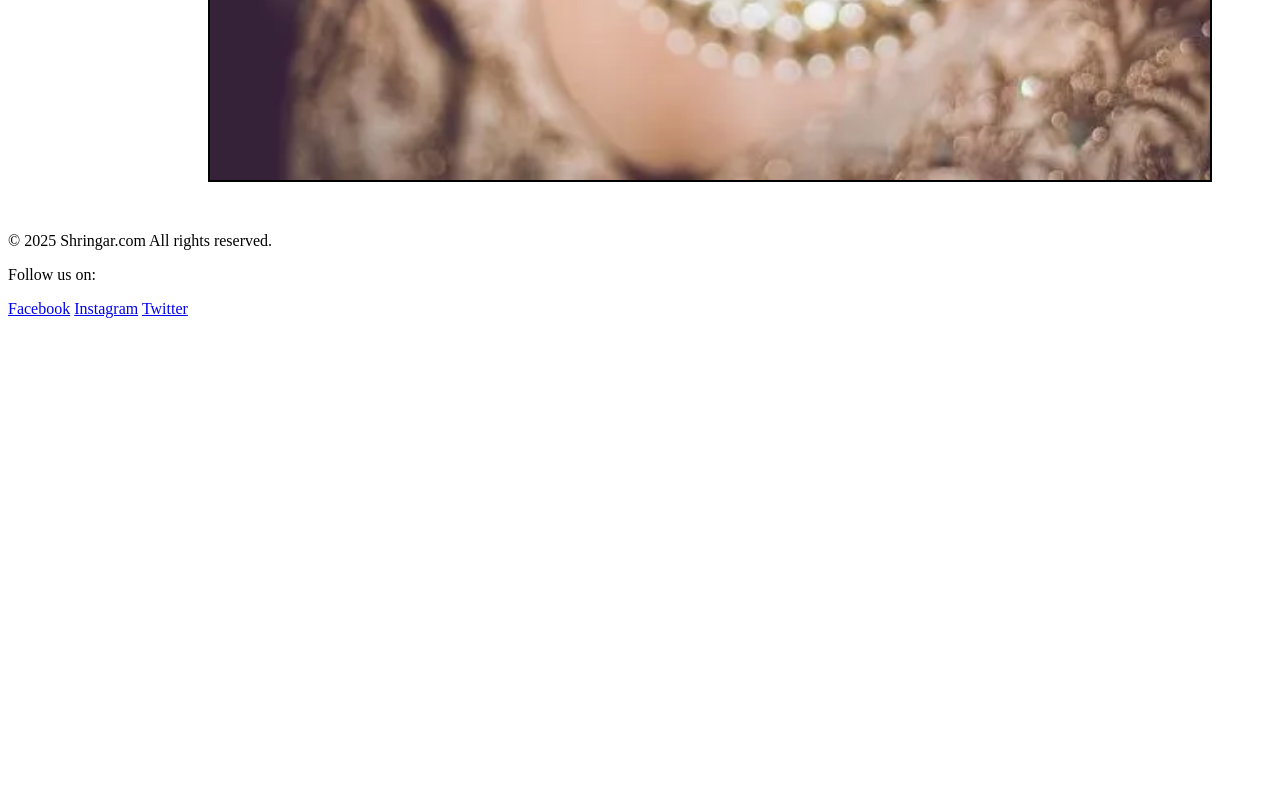
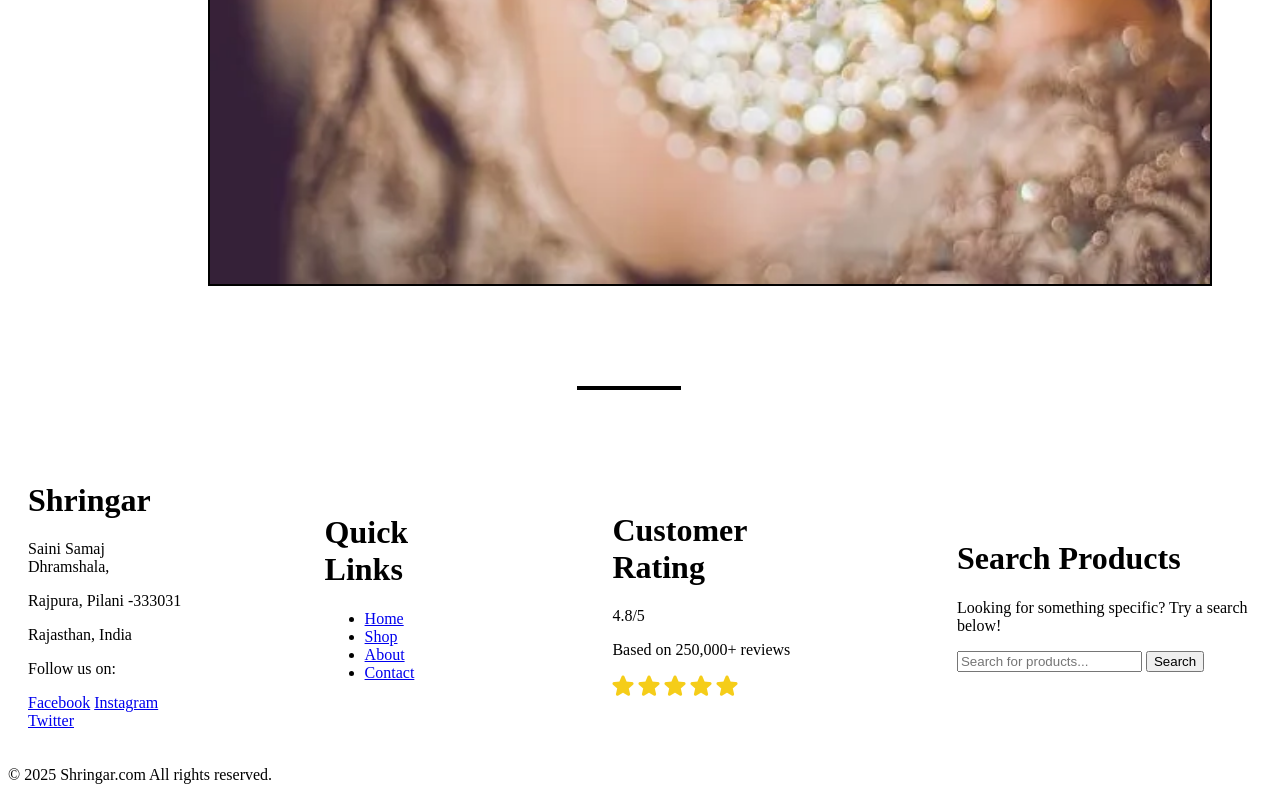
Before and after one commit to AnkurSainiAns/demo, a plain HTML site: page index.html in a window 1280 px wide. Shown: the part 4480-5280 px from the top of the page. Before the commit the page ends 4806 px from the top, so only its background shows below. Drawn offline with Linux system fonts and the light colour scheme.

Commit message:
new code enter

```diff
--- a/index.html
+++ b/index.html
@@ -199,7 +199,11 @@
             <a href="#shop" class="shop1">Shop Now</a>
         </div>
     </div>
-    <div class="cate"><h1> Category</h1></div>
+    <div class="space"></div>
+    <div class="cate">
+        <h1> Category</h1>
+    </div>
+
     <div class="cat-list">
         <div class="lis">
             <ul>
@@ -212,19 +216,50 @@
             </ul>
         </div>
     </div>
+    <div class="space"></div>
 
 </body>
 
 
 
 <footer>
-    <div class="footer-content">
-        <p>&copy; 2025 Shringar.com All rights reserved.</p>
+    <div class="foot">
+        <div class="logo-f">
+            <h1 class="footer-logo">Shringar</h1>
+            <p class="footer-tagline">Saini Samaj Dhramshala,</p>
+            <p class="footer-tagline">Rajpura, Pilani -333031</p>
+            <p class="footer-tagline">Rajasthan, India</p>
             <p>Follow us on:</p>
             <a href="https://www.facebook.com/shringar" target="_blank">Facebook</a>
             <a href="https://www.instagram.com/shringar" target="_blank">Instagram</a>
             <a href="https://www.twitter.com/shringar" target="_blank">Twitter</a>
         </div>
+        <div class="quick">
+            <h1 class="quick-links">Quick Links</h1>
+            <ul class="quick-list">
+                <li><a href="#home">Home</a></li>
+                <li><a href="#about">Shop</a></li>
+                <li><a href="#category">About</a></li>
+                <li><a href="#contact">Contact</a></li>
+            </ul>
+        </div>
+        <div class="customer-rating">
+            <h1 class="customer-rating">Customer Rating</h1>
+            <p class="rating">4.8/5</p>
+            <p class="rating-text">Based on 250,000+ reviews</p>
+            <img src="\web\star.png" alt="rating" class="star" />
+        </div>
+        <div class="search-products">
+            <h1 class="search-products">Search Products</h1>
+            <p class="search-text">Looking for something specific? Try a search below!</p>
+            <input type="text" placeholder="Search for products...">
+            <button type="submit">Search</button>
+        </div>
+    </div>
+    <div class="footer-end">
+        <p>&copy; 2025 Shringar.com All rights reserved.</p>
+
+    </div>
 </footer>
 
 </html>
--- a/style.css
+++ b/style.css
@@ -284,3 +284,15 @@ nav {
     margin-top: 50px;
     font-size: 50px;
 }
+.foot{
+    display: flex;
+    flex-direction: row;
+    justify-content: center;
+    align-items: center;
+    /* text-align: center; */
+    margin-top: 50px;
+    padding: 20px;
+    gap: 140px;
+
+
+}
```
Lines whose indentation alone changed are shown as unchanged.
